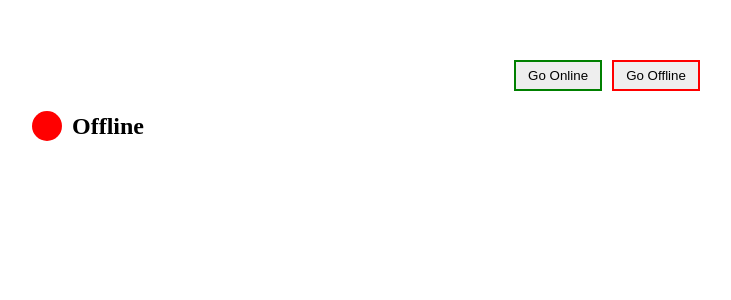
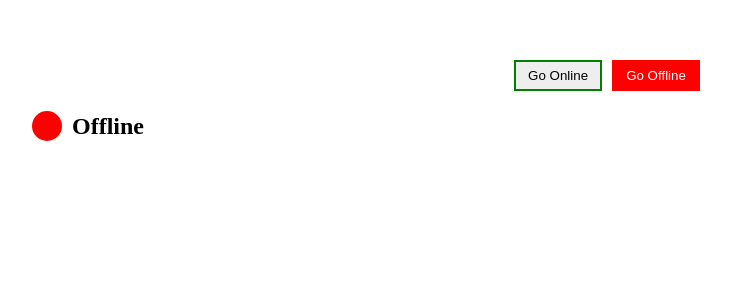
Before and after one commit to muskan-chouhan/react, a React (Vite) app in the folder 28-project-status-checker/: page / in a window 1280 px wide. Shown: the top 300 px of the page, without its empty margins (28-759 px from the left). Built offline with nearby package versions, Linux system fonts and the light colour scheme.

Commit message:
change button colors using function

```diff
--- a/28-project-status-checker/src/App.jsx
+++ b/28-project-status-checker/src/App.jsx
@@ -26,7 +26,7 @@ const getButtonStyle = (type) => {
   return (
     <div className="container">
       <button onClick={goOnline} style={getButtonStyle("Online")}>Go Online</button>
-      <button onClick={goOffline} style={{border: status === "Offline" ? "2px solid red" : "2px solid gray"}}>Go Offline</button>
+      <button onClick={goOffline} style={getButtonStyle("Offline")}>Go Offline</button>
 
       <div className="status">
         <div className={status === "Online" ? "online" : "offline"}></div>
```
Lines whose indentation alone changed are shown as unchanged.
